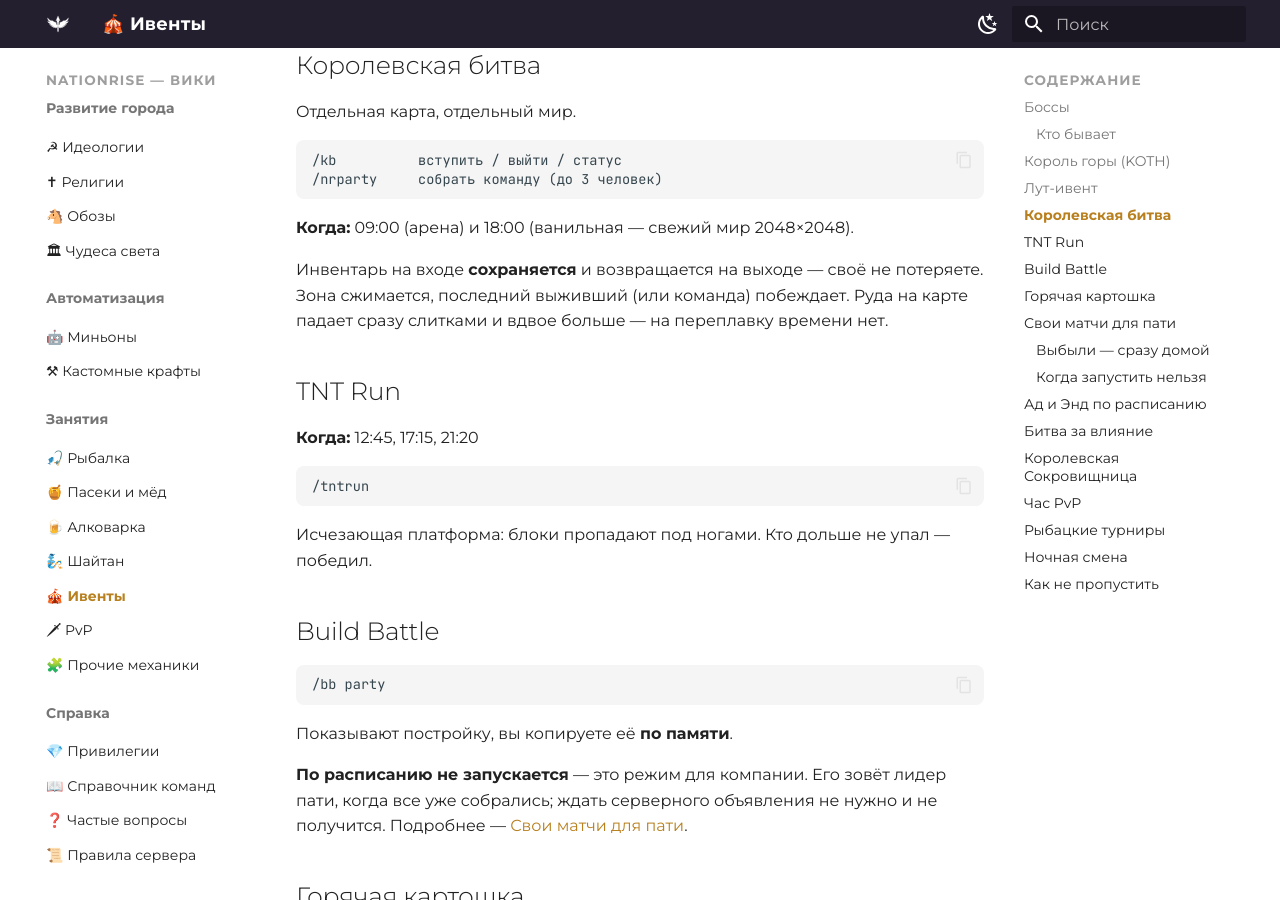
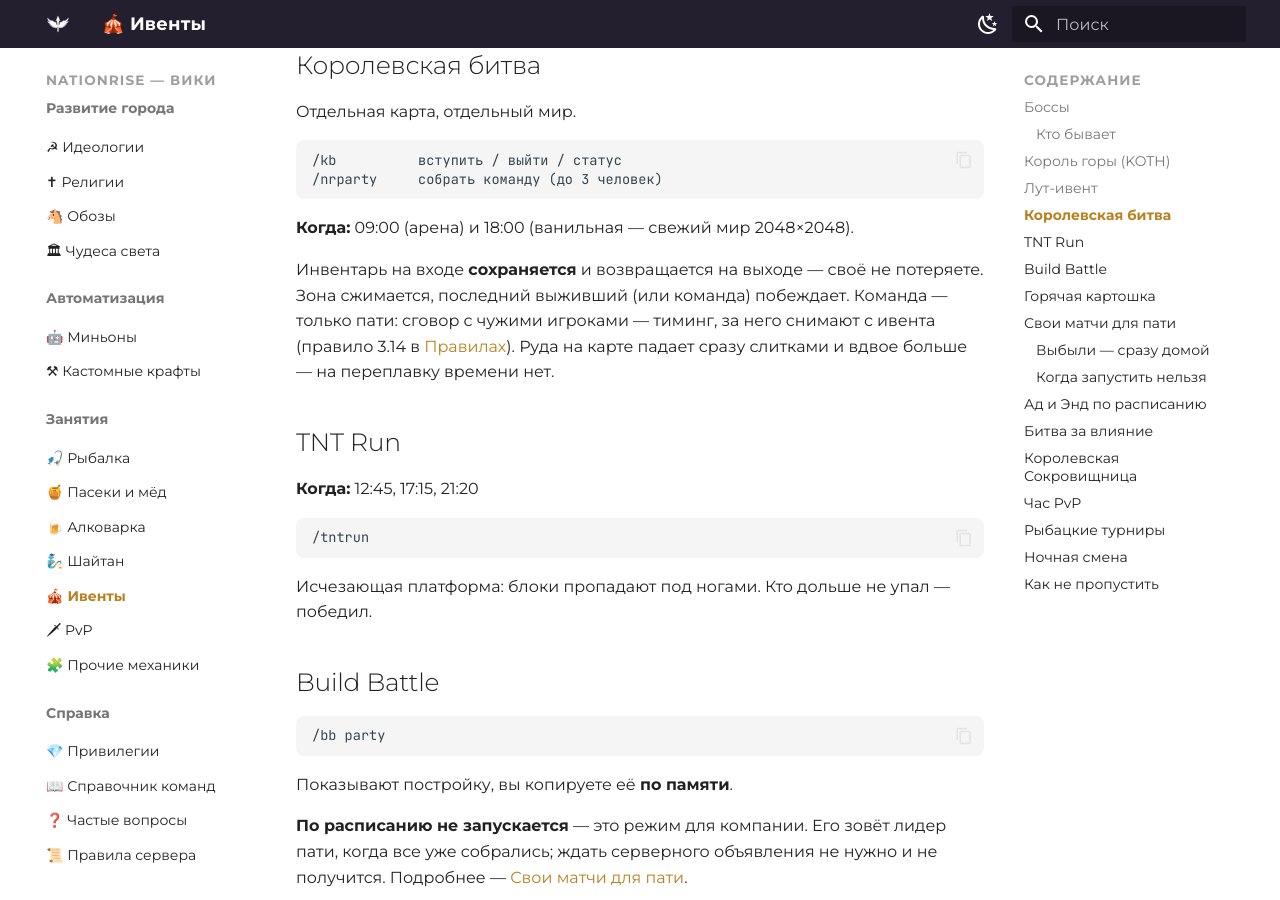
Before and after one commit to zixSSSed/NationRise-Wiki-RU, an MkDocs documentation site: the page built from docs/events.md, in a window 1280 px wide and 900 px high, scrolled down 2136 px. Built offline with MkDocs 1.6.1 and Material for MkDocs 9.7.7, drawn with Linux system fonts in a browser that asks for light colours.

Commit message:
Правила: 3.14 тиминг на Королевской битве

```diff
--- a/docs/events.md
+++ b/docs/events.md
@@ -74,7 +74,8 @@
 **Когда:** 09:00 (арена) и 18:00 (ванильная — свежий мир 2048×2048).
 
 Инвентарь на входе **сохраняется** и возвращается на выходе — своё не потеряете.
-Зона сжимается, последний выживший (или команда) побеждает. Руда на карте падает сразу
+Зона сжимается, последний выживший (или команда) побеждает. Команда — только пати:
+сговор с чужими игроками — тиминг, за него снимают с ивента (правило 3.14 в [Правилах](rules.md)). Руда на карте падает сразу
 слитками и вдвое больше — на переплавку времени нет.
 
 ## TNT Run
```
Also changed, not shown: docs/rules.md (+2 -0 lines).
